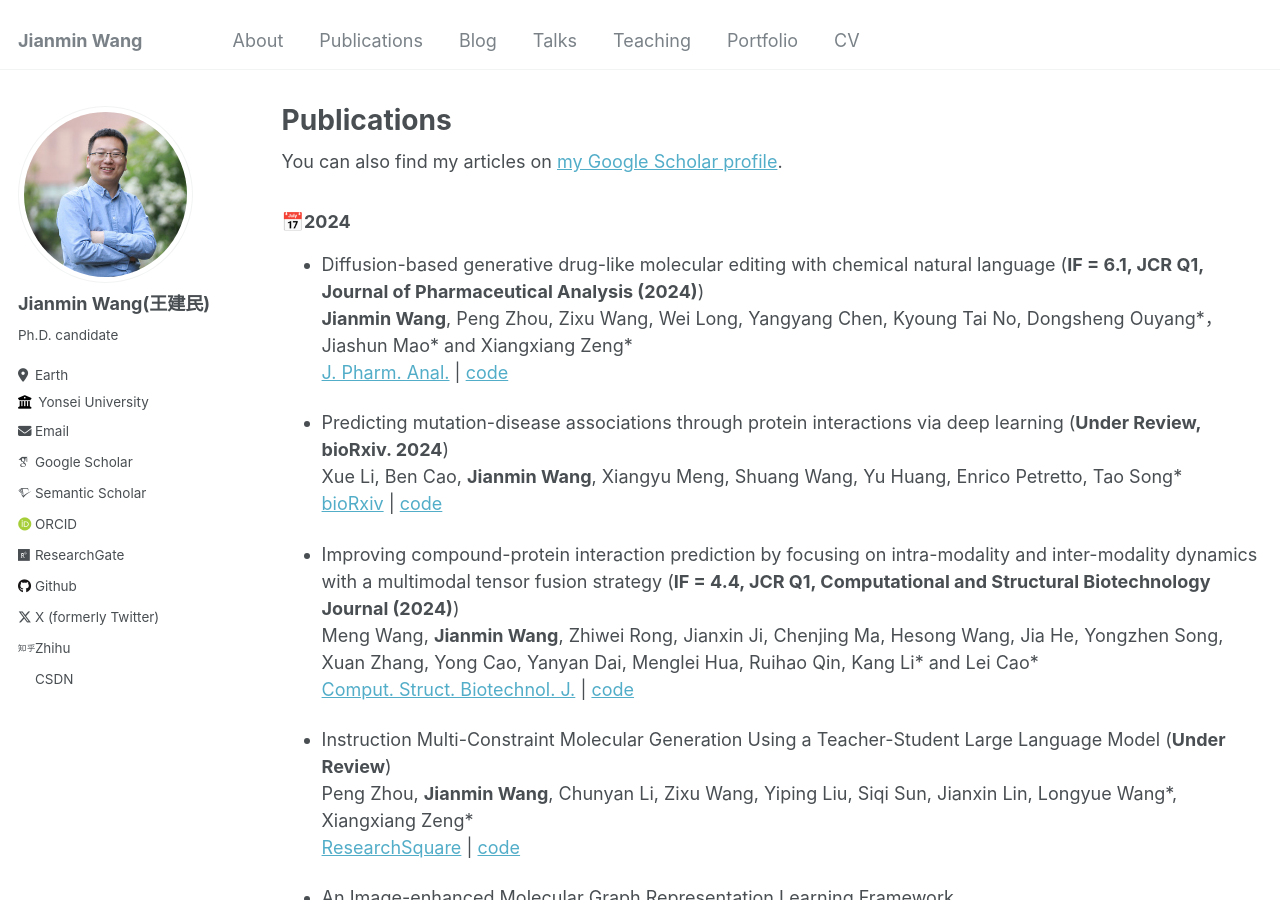
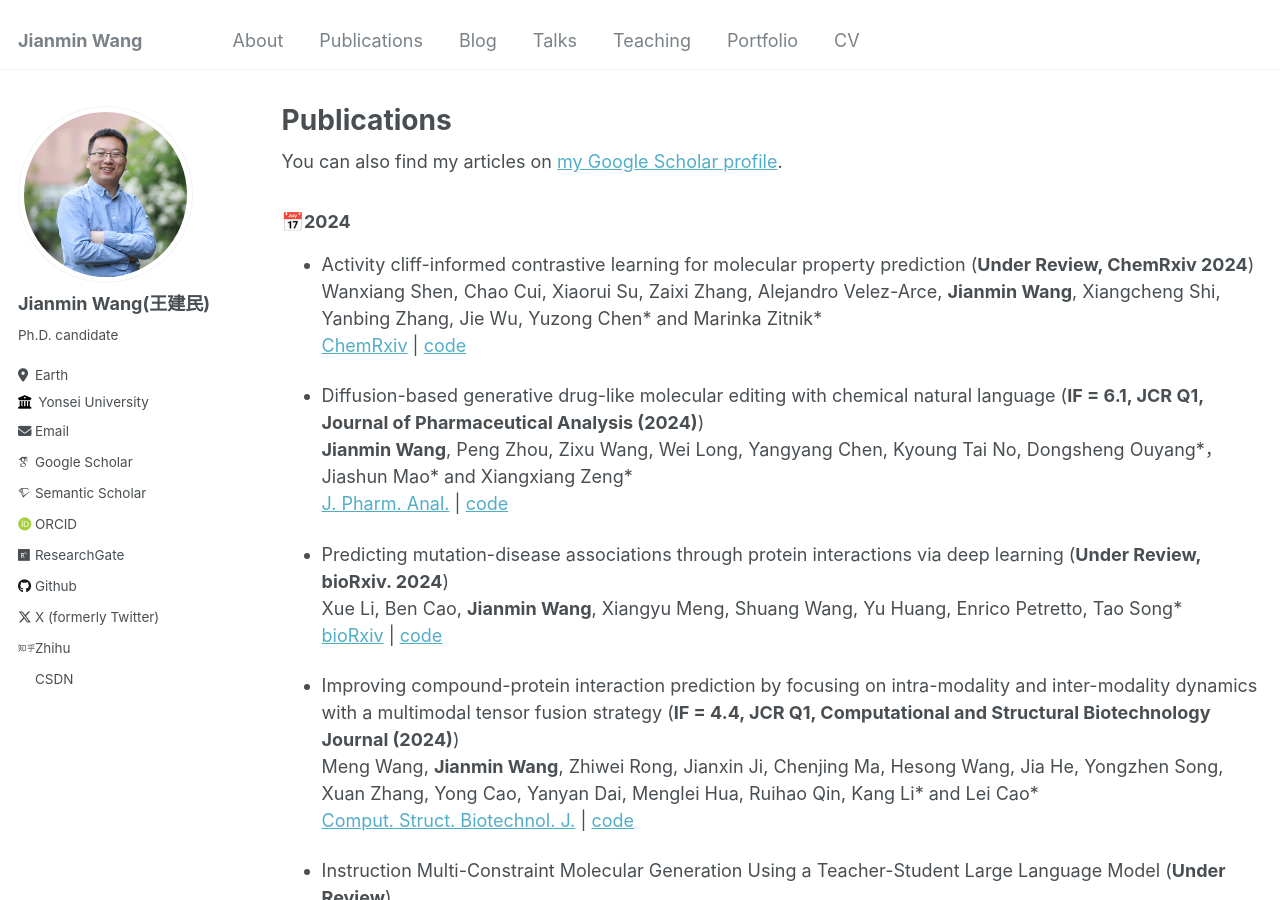
Before and after one commit to Jianmin2drugai/Jianmin2drugai.github.io, a Jekyll site: the page built from _pages/publications.md, in a window 1280 px wide and 900 px high. Built offline with Jekyll 4.4.1, drawn with Linux system fonts in a browser that asks for light colours; some web fonts are replaced.

Commit message:
Update publications.md

```diff
--- a/_pages/publications.md
+++ b/_pages/publications.md
@@ -16,6 +16,10 @@ author_profile: true
 {% endfor %}
 
 ### &#x1F4C5;2024
+
+*   Activity cliff-informed contrastive learning for molecular property prediction (**Under Review, ChemRxiv 2024**)
+    Wanxiang Shen, Chao Cui, Xiaorui Su, Zaixi Zhang, Alejandro Velez-Arce, **Jianmin Wang**, Xiangcheng Shi, Yanbing Zhang, Jie Wu, Yuzong Chen\* and Marinka Zitnik\*
+    [ChemRxiv](https://doi.org/10.26434/chemrxiv-2023-5cz7s-v2) | [code](https://github.com/shenwanxiang/ACANet)
 
 *   Diffusion-based generative drug-like molecular editing with chemical natural language (**IF = 6.1, JCR Q1, Journal of Pharmaceutical Analysis (2024)**)
     **Jianmin Wang**, Peng Zhou, Zixu Wang, Wei Long, Yangyang Chen, Kyoung Tai No, Dongsheng Ouyang\*，Jiashun Mao\* and Xiangxiang Zeng\*
```
